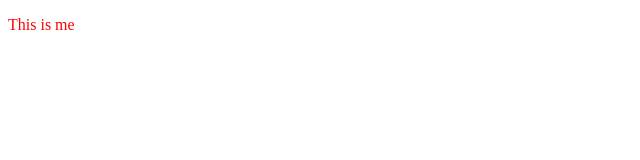
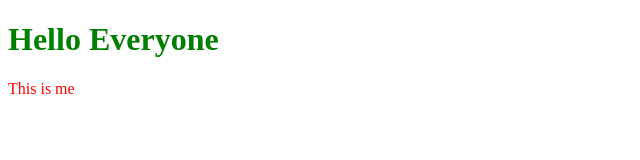
Before and after one commit to noorma-naz/localrepo, a plain HTML site: page index.html in a window 1280 px wide. Shown: the whole page, without its empty margins (0-640 px from the left). Drawn offline with Linux system fonts and the light colour scheme.

Commit message:
Add new Feature

```diff
--- a/index.html
+++ b/index.html
@@ -7,6 +7,7 @@
     <link rel="stylesheet" href="style.css">
 </head>
 <body>
+    <h1>Hello Everyone</h1>
     <p>This is me</p>
 </body>
 </html>
--- a/style.css
+++ b/style.css
@@ -1,3 +1,6 @@
 p{
     color:red;
 }
+h1{
+    color:green;
+}
```
